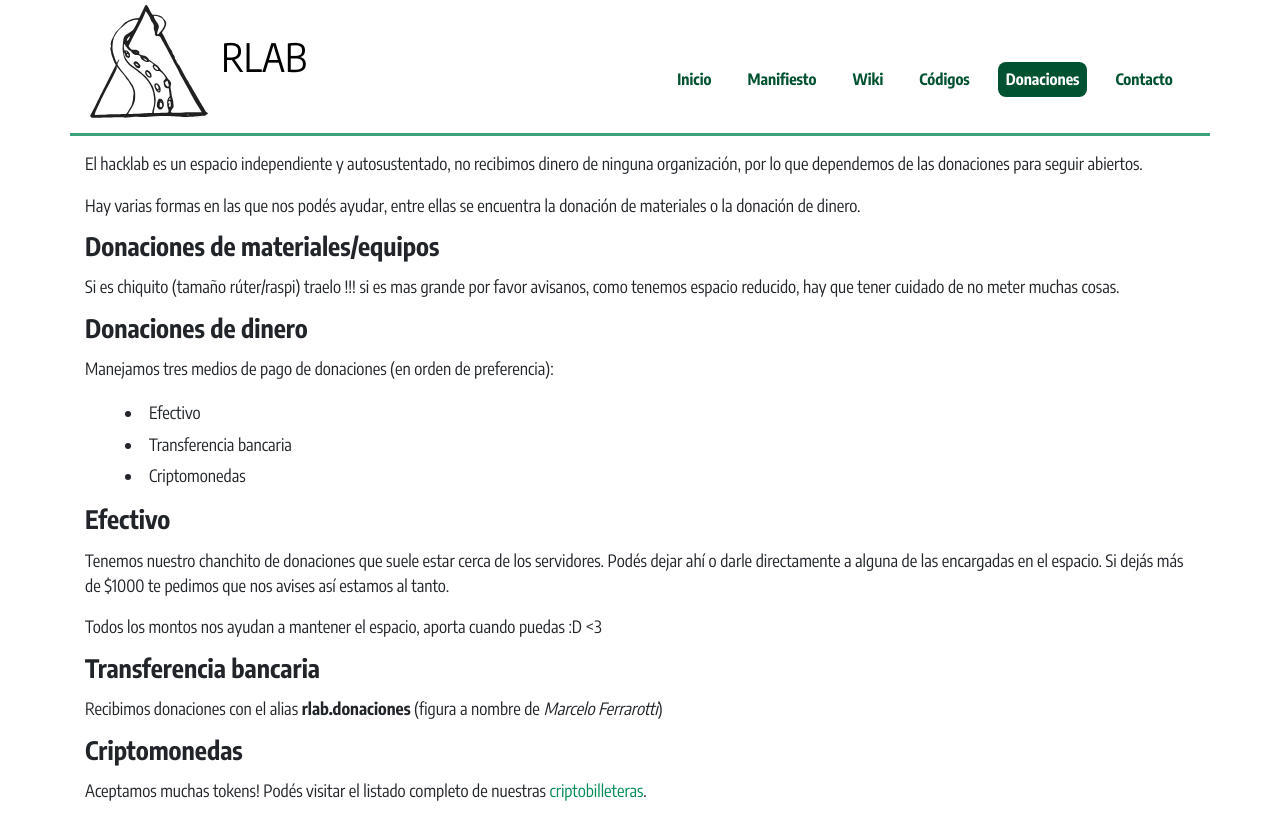
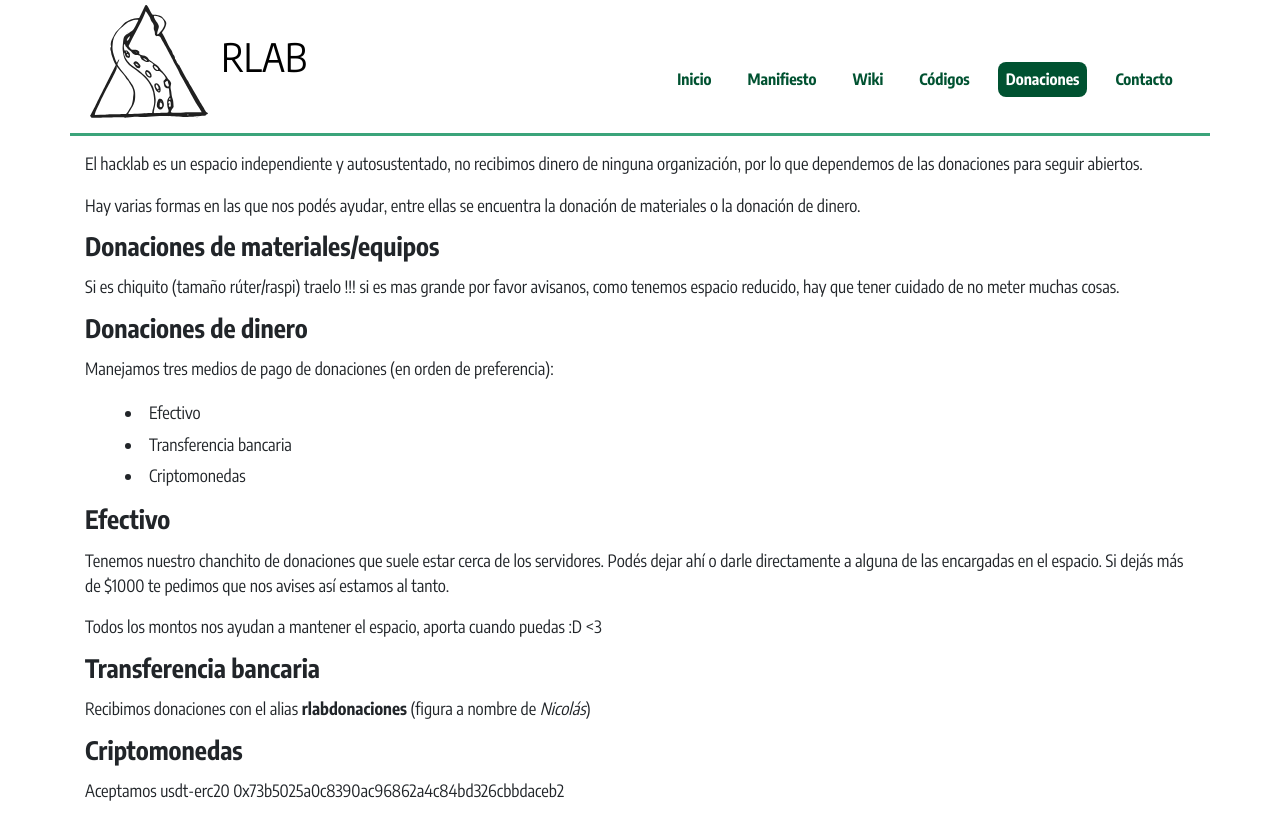
Before and after one commit to rlyehlab/rlab.be, a Jekyll site: the page built from donaciones.md, in a window 1280 px wide. Shown: the top 840 px of the page. Built offline with Jekyll 4.4.1, drawn with Linux system fonts in a browser that asks for light colours.

Commit message:
Actualizar donaciones.md
traspaso de billetera virtual a M0rc0n

```diff
--- a/donaciones.md
+++ b/donaciones.md
@@ -34,8 +34,8 @@ Todos los montos nos ayudan a mantener el espacio, aporta cuando puedas :D <3
 
 ## Transferencia bancaria
 
-Recibimos donaciones con el alias **rlab.donaciones**
-(figura a nombre de *Marcelo Ferrarotti*)
+Recibimos donaciones con el alias **rlabdonaciones**
+(figura a nombre de *Nicolás*)
 
 ## Criptomonedas
-Aceptamos muchas tokens! Podés visitar el listado completo de nuestras [criptobilleteras](/criptobilleteras).
+Aceptamos usdt-erc20 0x73b5025a0c8390ac96862a4c84bd326cbbdaceb2
```
